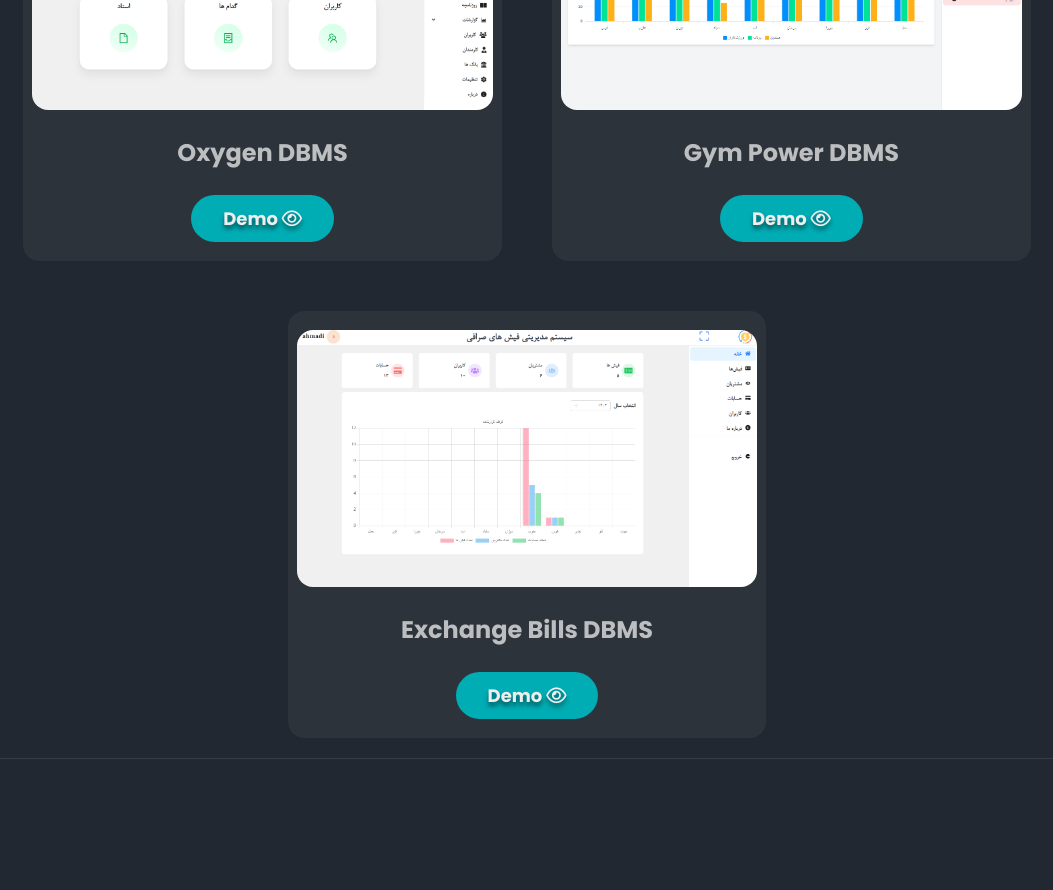
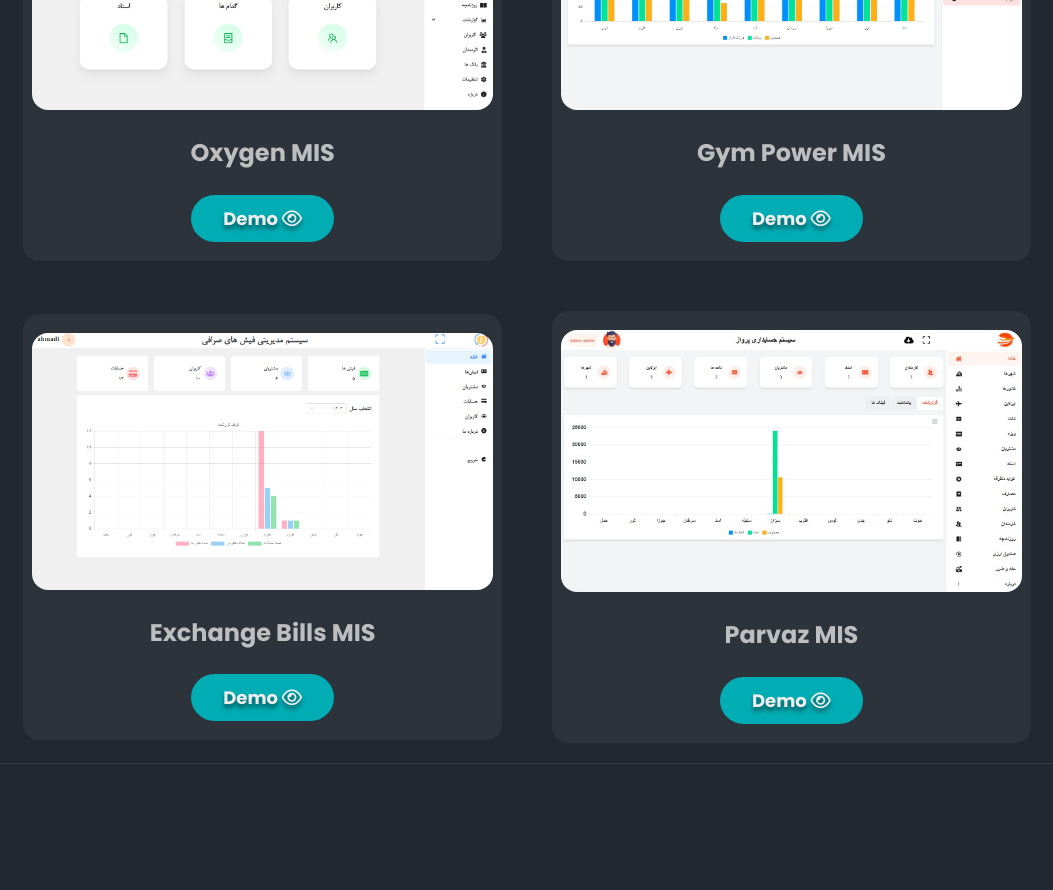
Before and after one commit to YousufMohammadi/portfolio, a React (Create React App) app: page / in a window 1280 px wide. Shown: the part 3420-4310 px from the top of the page, without its empty margins (113-1166 px from the left). Built offline with nearby package versions, Linux system fonts and the light colour scheme.

Commit message:
new project added

```diff
--- a/src/Components/Projects.jsx
+++ b/src/Components/Projects.jsx
@@ -8,7 +8,7 @@ export function Projects() {
 			<div className="projects">
 				<div className="project">
 					<img src="project1.png" alt="project" className="project-icon" />
-					<h2 className="project-heading">Oxygen DBMS</h2>
+					<h2 className="project-heading">Oxygen MIS</h2>
 					<a
 						href="https://oxygen.techlands.online/"
 						target="_blank"
@@ -18,7 +18,7 @@ export function Projects() {
 				</div>
 				<div className="project">
 					<img src="project2.png" alt="project" className="project-icon" />
-					<h2 className="project-heading">gym power DBMS</h2>
+					<h2 className="project-heading">gym power MIS</h2>
 					<a
 						href="https://gym.techlands.online/"
 						target="_blank"
@@ -28,7 +28,17 @@ export function Projects() {
 				</div>
 				<div className="project">
 					<img src="project3.png" alt="project" className="project-icon" />
-					<h2 className="project-heading">Exchange Bills DBMS</h2>
+					<h2 className="project-heading">Exchange Bills MIS</h2>
+					<a
+						href="https://billing.techlands.online/"
+						target="_blank"
+						className="btn-active">
+						Demo <i class="fa-regular fa-eye download-icon"></i>
+					</a>
+				</div>
+				<div className="project">
+					<img src="project4.jpg" alt="project" className="project-icon" />
+					<h2 className="project-heading">Parvaz MIS</h2>
 					<a
 						href="https://billing.techlands.online/"
 						target="_blank"
```
Also changed, not shown: public/project4.jpg (added).
